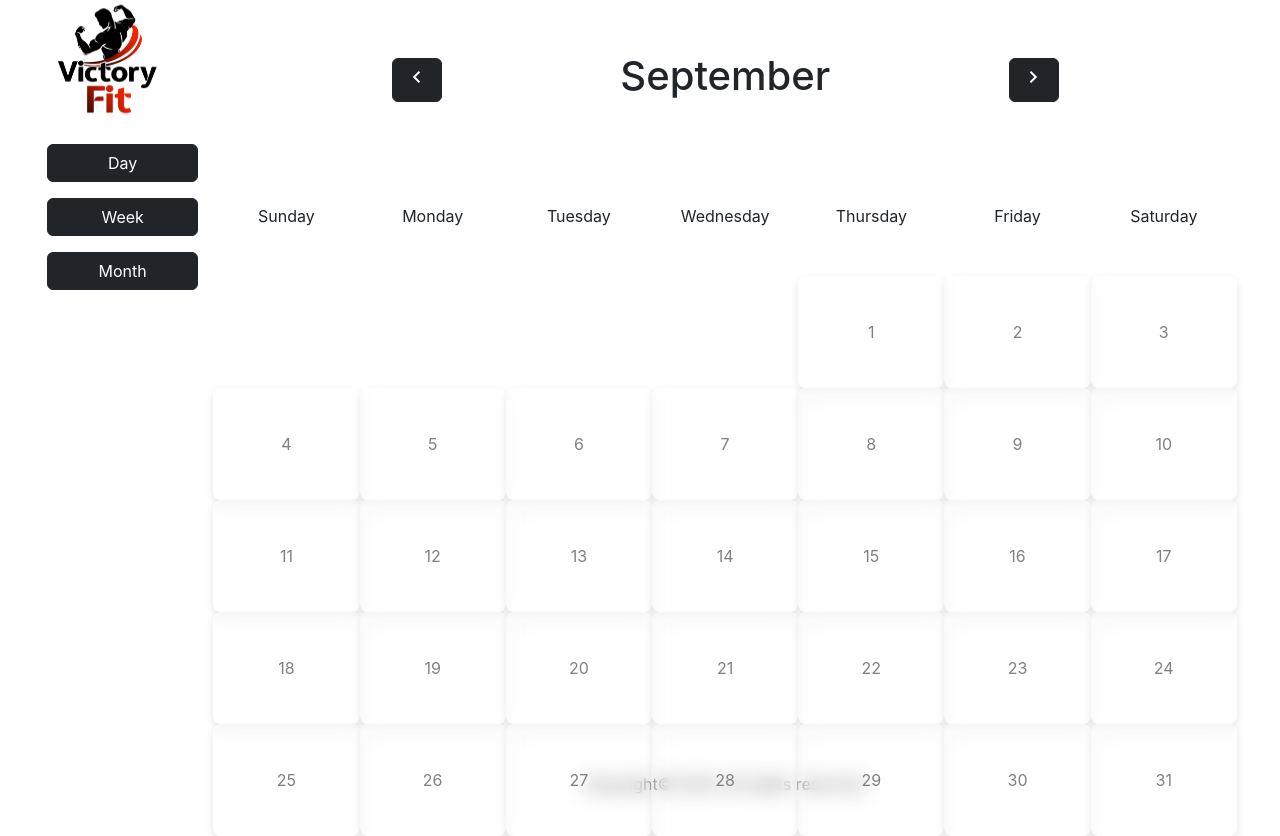
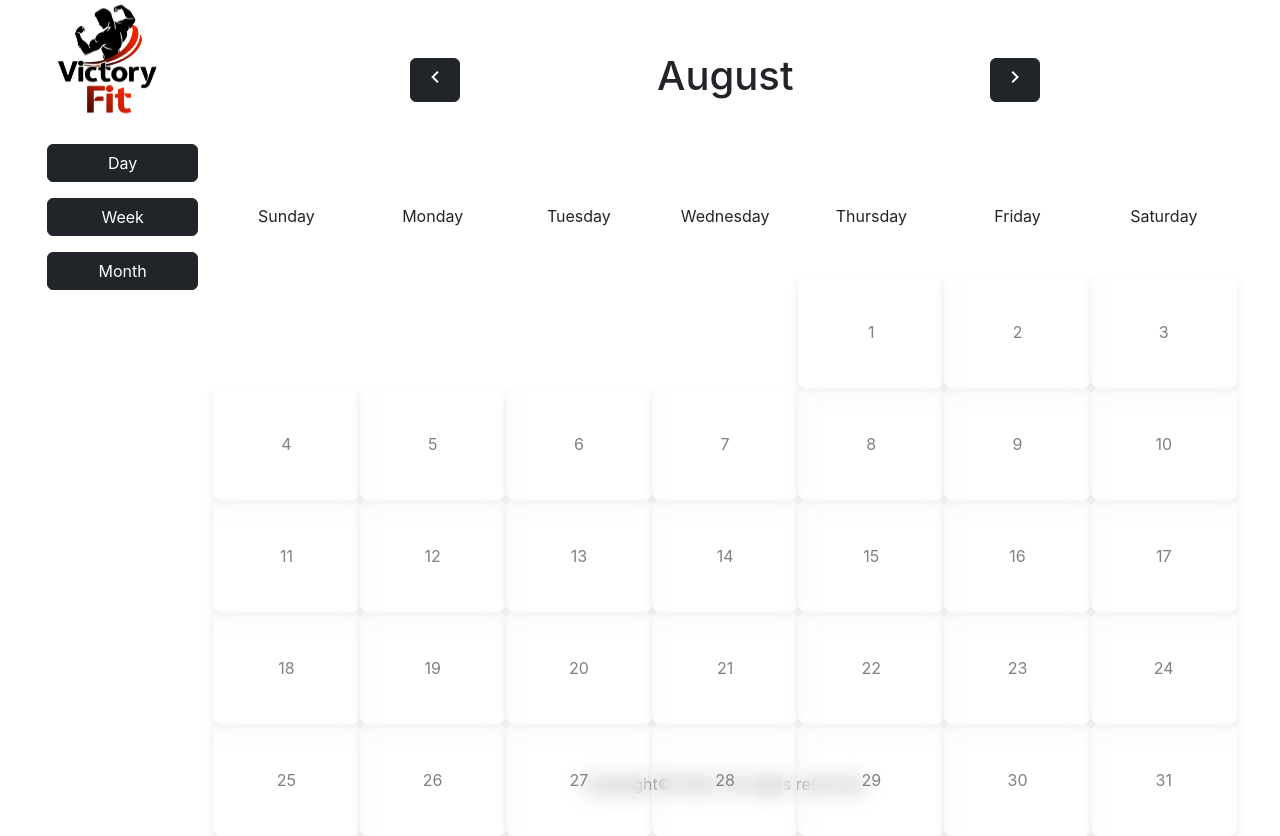
Before and after one commit to gabpmcp/react-pg, a React (Create React App) app: page / in a window 1280 px wide. Built offline with nearby package versions, Linux system fonts and the light colour scheme.

Commit message:
Adjust current mont.

```diff
--- a/src/molecule/Calendar.jsx
+++ b/src/molecule/Calendar.jsx
@@ -1,4 +1,4 @@
-import React from 'react'
+import { React, useState, useEffect } from 'react'
 import MonthPicker from '../atom/MonthPicker';
 import { useSelector, useDispatch } from 'react-redux';
 
@@ -11,8 +11,6 @@ const Day = () => {
 
 const Month = () => {
   const days = useSelector(state => state.calendar.days)
-
-  console.log(`Gabo month:`)
 
   return (
     <section>
--- a/src/state/calendarReducer.js
+++ b/src/state/calendarReducer.js
@@ -13,13 +13,13 @@ const generateDays = (month) => {
 export const calendarSlice = createSlice({
     name: 'calendar',
     initialState: {
-      month: moment().month() + 1,  // el mes actual
+      month: moment().month(),  // el mes actual
       days: generateDays(moment().month() + 1),  // días generados para el mes actual
     },
     reducers: {
       setMonth: (state, action) => {
         state.month = action.payload;
-        state.days = generateDays(action.payload);
+        state.days = generateDays(action.payload + 1);
       },
     },
   })
```
